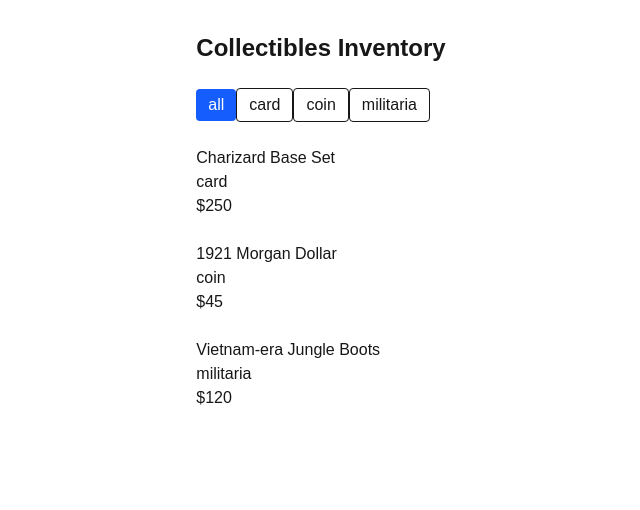
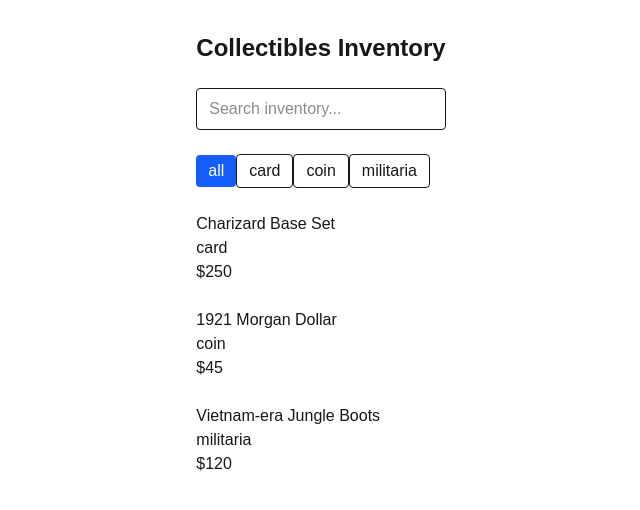
Before and after one commit to ericstevensjr/day1-app, a Next.js app: page / in a window 1280 px wide. Shown: the top 510 px of the page, without its empty margins (319-959 px from the left). Built offline with nearby package versions, Linux system fonts and the light colour scheme.

Commit message:
Add controlled search but wit chained category + search filtering

```diff
--- a/app/page.tsx
+++ b/app/page.tsx
@@ -6,18 +6,30 @@
 
 export default function Home() {
   const [selectedCategory, setSelectedCategory] = useState<Category | "all">("all");
-  const visibleItems =
+  const [searchQuery, setSearchQuery] = useState("");
+  const categoryFiltered =
     selectedCategory === "all"
       ? inventory
       : filterByCategory(inventory, selectedCategory);
+  const visibleItems = categoryFiltered.filter((item =>
+      item.name.toLowerCase().includes(searchQuery.toLowerCase())
+  ));
 
   return (
     <main
       className="max-w-3xl mx-auto px-4 py-8 space-y-6"
     >
     <h1 className="text-2xl font-bold">Collectibles Inventory</h1>
+      <input
+        type="text"
+        placeholder="Search inventory..."
+        value={searchQuery}
+        onChange={(e) => setSearchQuery(e.target.value)}
+        className="w-full px-3 py-2 rounded border"
+      />
       <div>
         {(["all", "card", "coin", "militaria"] as const).map((cat) => (
+
           <button
             key={cat}
             onClick={() => setSelectedCategory(cat)}
```
